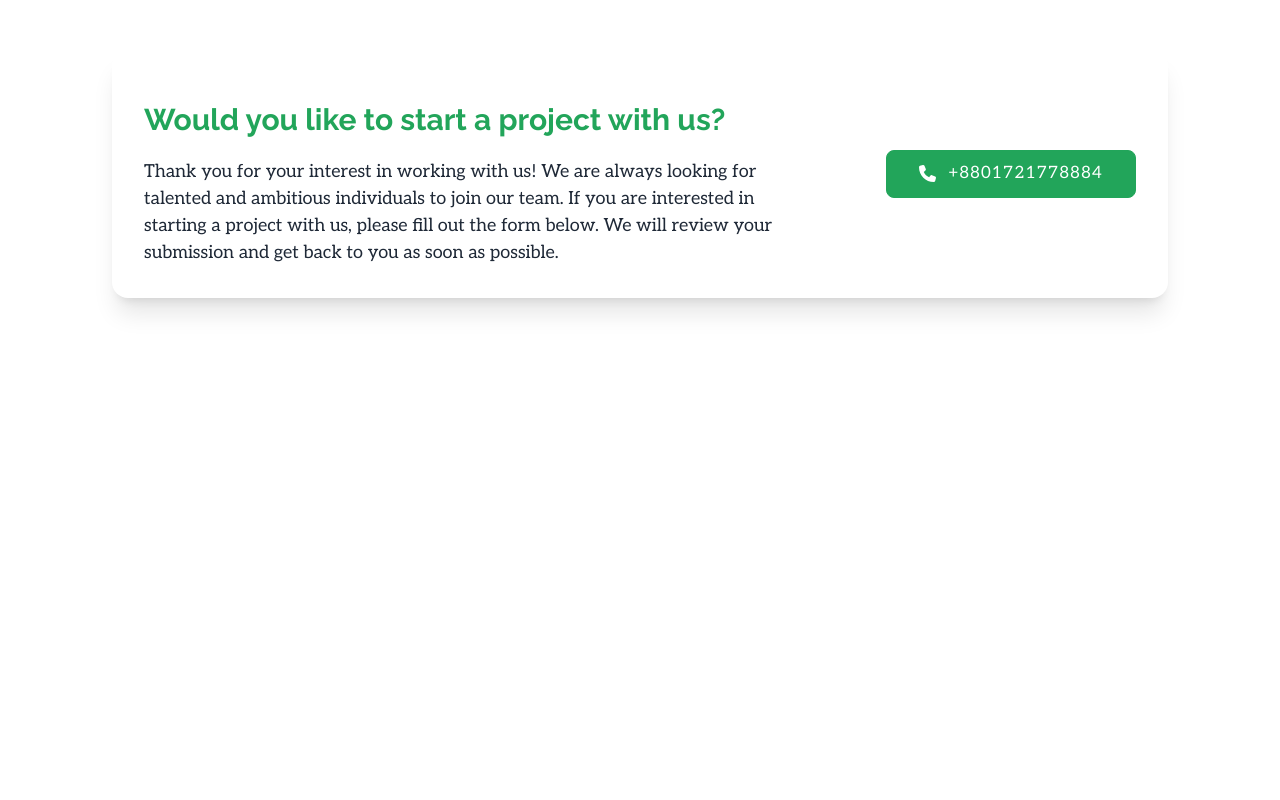
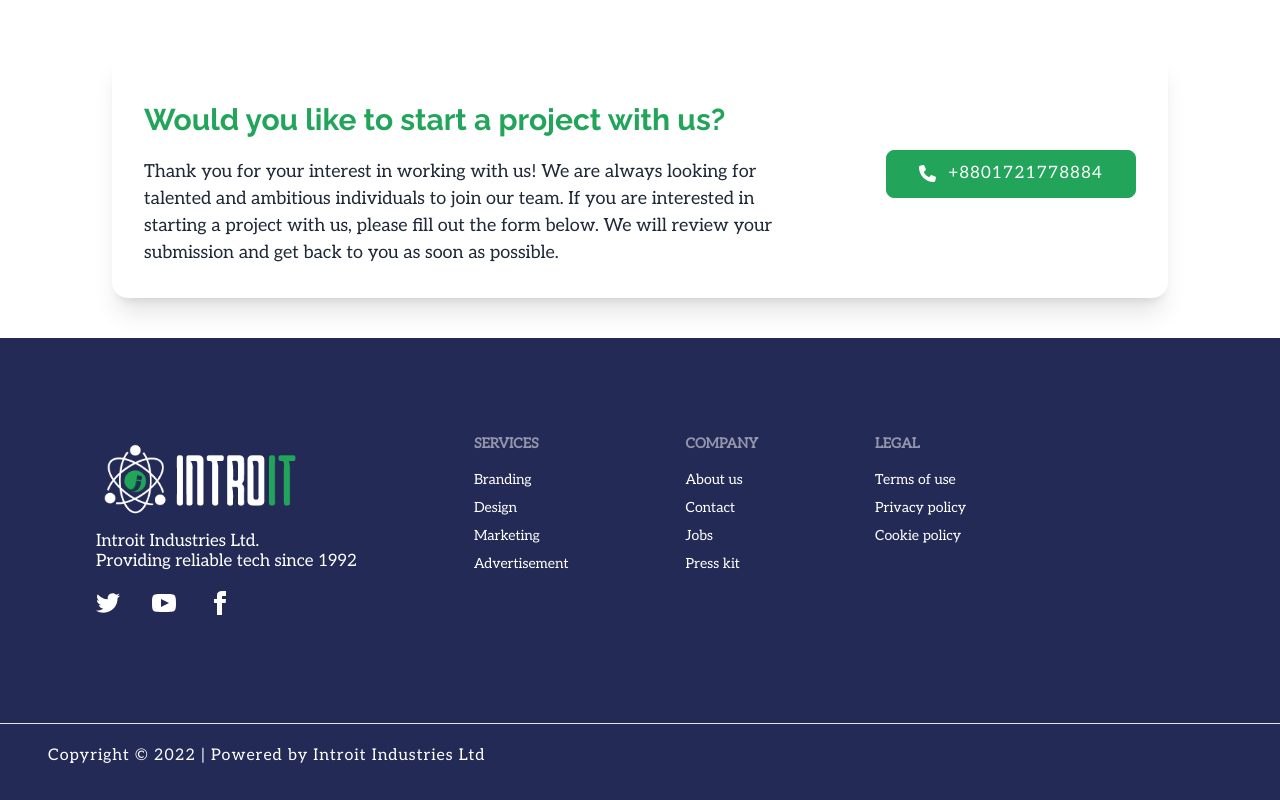
Before and after one commit to ashrafurrahman22/introit-website, a React (Create React App) app: page / in a window 1280 px wide. Shown: the part 3740-4540 px from the top of the page. Before the commit the page ends 4078 px from the top, so only its background shows below. Built offline with nearby package versions, Linux system fonts and the light colour scheme.

Commit message:
footer-updated

```diff
--- a/src/App.js
+++ b/src/App.js
@@ -1,11 +1,13 @@
 import './App.css';
 import Help from './Pages/Home/Help';
 import Home from './Pages/Home/Home';
+import Footer from './Pages/Shared/Footer/Footer';
 
 function App() {
   return (
     <div>
       <Home></Home>
+      <Footer></Footer>
     </div>
   );
 }
--- /dev/null
+++ b/src/Pages/Shared/Footer/Footer.js
@@ -0,0 +1,53 @@
+import React from 'react';
+import introLogo from '../../../assets/IntroIT-logo.png';
+
+
+const Footer = () => {
+    return (
+       <div style={{backgroundColor:"#242A56", fontFamily:"aleo"}}>
+
+<footer  class="footer p-24 text-white ">
+  <div>
+    <img className='w-52' src={introLogo} alt="" />
+    <p style={{fontSize:"17px"}}>Introit Industries Ltd. <br/> Providing reliable tech since 1992</p>
+    <div class="grid grid-flow-col gap-8 my-3">
+      <a><svg xmlns="http://www.w3.org/2000/svg" width="24" height="24" viewBox="0 0 24 24" class="fill-current"><path d="M24 4.557c-.883.392-1.832.656-2.828.775 1.017-.609 1.798-1.574 2.165-2.724-.951.564-2.005.974-3.127 1.195-.897-.957-2.178-1.555-3.594-1.555-3.179 0-5.515 2.966-4.797 6.045-4.091-.205-7.719-2.165-10.148-5.144-1.29 2.213-.669 5.108 1.523 6.574-.806-.026-1.566-.247-2.229-.616-.054 2.281 1.581 4.415 3.949 4.89-.693.188-1.452.232-2.224.084.626 1.956 2.444 3.379 4.6 3.419-2.07 1.623-4.678 2.348-7.29 2.04 2.179 1.397 4.768 2.212 7.548 2.212 9.142 0 14.307-7.721 13.995-14.646.962-.695 1.797-1.562 2.457-2.549z"></path></svg></a>
+      <a><svg xmlns="http://www.w3.org/2000/svg" width="24" height="24" viewBox="0 0 24 24" class="fill-current"><path d="M19.615 3.184c-3.604-.246-11.631-.245-15.23 0-3.897.266-4.356 2.62-4.385 8.816.029 6.185.484 8.549 4.385 8.816 3.6.245 11.626.246 15.23 0 3.897-.266 4.356-2.62 4.385-8.816-.029-6.185-.484-8.549-4.385-8.816zm-10.615 12.816v-8l8 3.993-8 4.007z"></path></svg></a>
+      <a><svg xmlns="http://www.w3.org/2000/svg" width="24" height="24" viewBox="0 0 24 24" class="fill-current"><path d="M9 8h-3v4h3v12h5v-12h3.642l.358-4h-4v-1.667c0-.955.192-1.333 1.115-1.333h2.885v-5h-3.808c-3.596 0-5.192 1.583-5.192 4.615v3.385z"></path></svg></a>
+    </div>
+  </div>
+  <div>
+    <span class="footer-title">Services</span>
+    <a class="link link-hover">Branding</a>
+    <a class="link link-hover">Design</a>
+    <a class="link link-hover">Marketing</a>
+    <a class="link link-hover">Advertisement</a>
+  </div>
+  <div>
+    <span class="footer-title">Company</span>
+    <a class="link link-hover">About us</a>
+    <a class="link link-hover">Contact</a>
+    <a class="link link-hover">Jobs</a>
+    <a class="link link-hover">Press kit</a>
+  </div>
+  <div>
+    <span class="footer-title">Legal</span>
+    <a class="link link-hover">Terms of use</a>
+    <a class="link link-hover">Privacy policy</a>
+    <a class="link link-hover">Cookie policy</a>
+  </div>
+
+        <hr />
+
+</footer>
+
+        <hr className='mb-5' />
+    <div className='text-white max-w-7xl mx-auto px-12 pb-8'>
+    <p style={{letterSpacing:"1px"}} >Copyright © 2022 | Powered by Introit Industries Ltd</p>
+     </div>
+
+       </div>
+    );
+};
+
+export default Footer;
```
